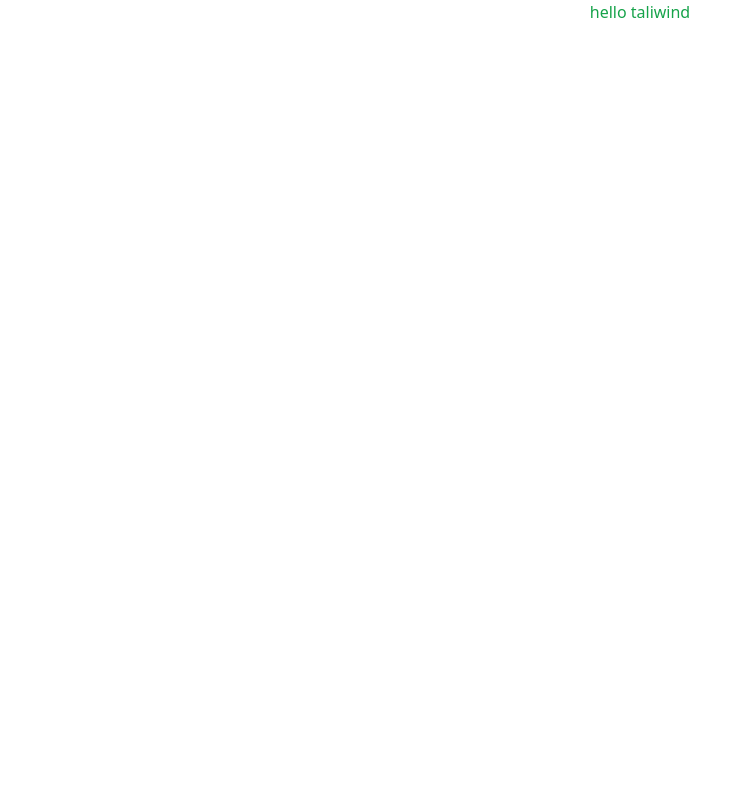
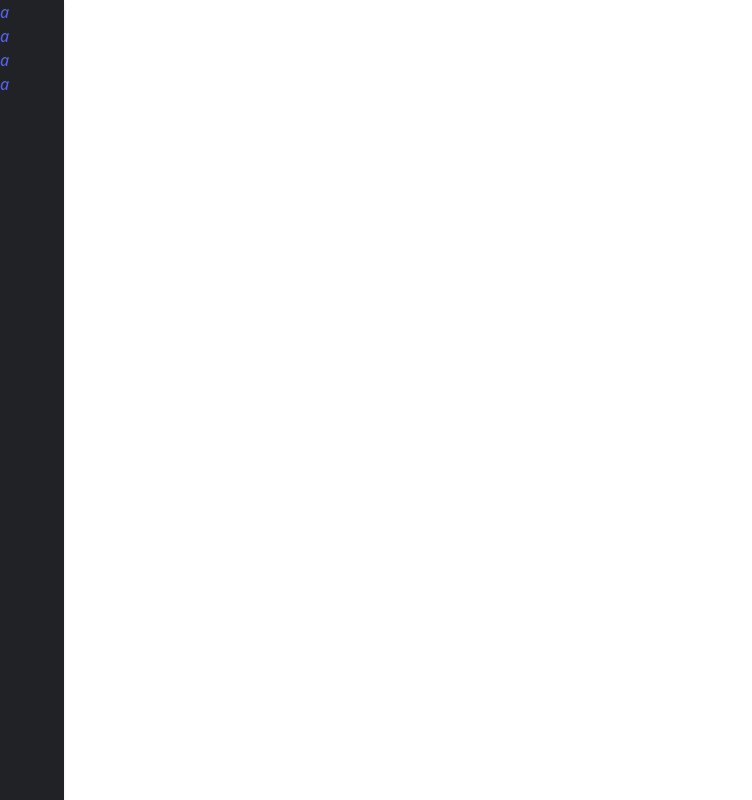
Before and after one commit to gefenhurvitz/firstStepsTailwind, a React (Create React App) app: page / in a window 1280 px wide. Shown: the whole page, without its empty margins (0-752 px from the left). Built offline with nearby package versions, Linux system fonts and the light colour scheme.

Commit message:
adding some style and SideBar component

```diff
--- a/src/App.js
+++ b/src/App.js
@@ -1,9 +1,10 @@
 import './App.css';
+import SideBar from './SideBar';
 
 function App() {
   return (
-    <div className="text-center text-green-600">
-        <h1>hello taliwind</h1>
+    <div className="flex">
+        <SideBar/>
     </div>
   );
 }
--- /dev/null
+++ b/src/SideBar.js
@@ -0,0 +1,15 @@
+import React from "react";
+
+const SideBar = () => {
+  return (
+    <div className="fixed top-0 h-screen w-16 flex flex-col
+     bg-primary text-secondary shadow">
+      <i>a</i>
+      <i>a</i>
+      <i>a</i>
+      <i>a</i>
+    </div>
+  );
+};
+
+export default SideBar;
--- a/tailwind.config.js
+++ b/tailwind.config.js
@@ -2,7 +2,23 @@
 module.exports = {
   content: ["./src/**/*.{html,js}"],
   theme: {
-    extend: {},
+    extend: {
+      colors: {
+        primary: '#202225',
+        secondary: '#5865f2',
+
+        gray: {
+          900: '#202225',
+          800: '#2f3136',
+          700: '#36393f',
+          600: '#4f545c',
+          400: '#d4d7dc',
+          300: '#e3e5e8',
+          200: '#ebedef',
+          100: '#f2f3f5',
+        },
+      }
+    },
   },
   plugins: [],
 }
```
